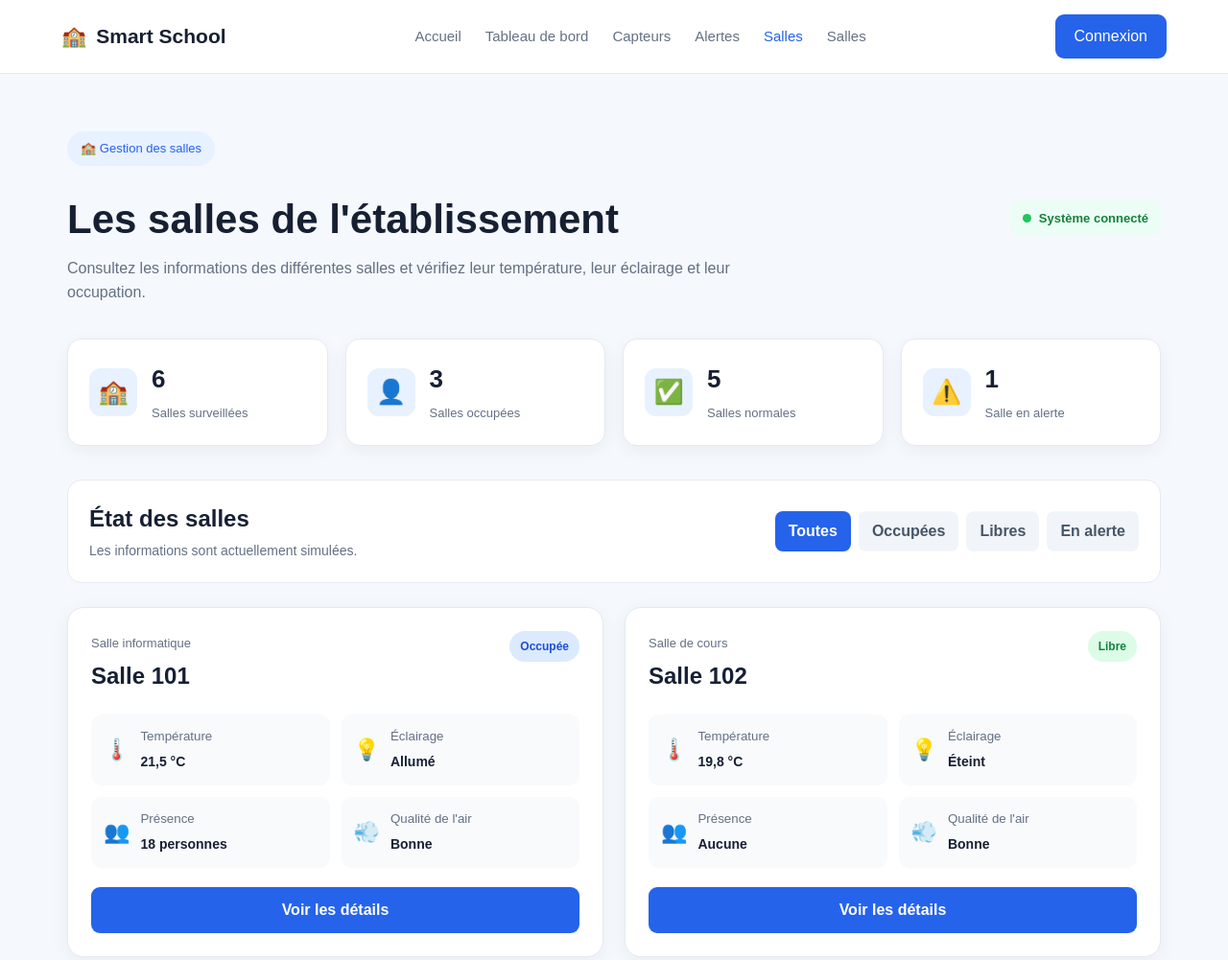
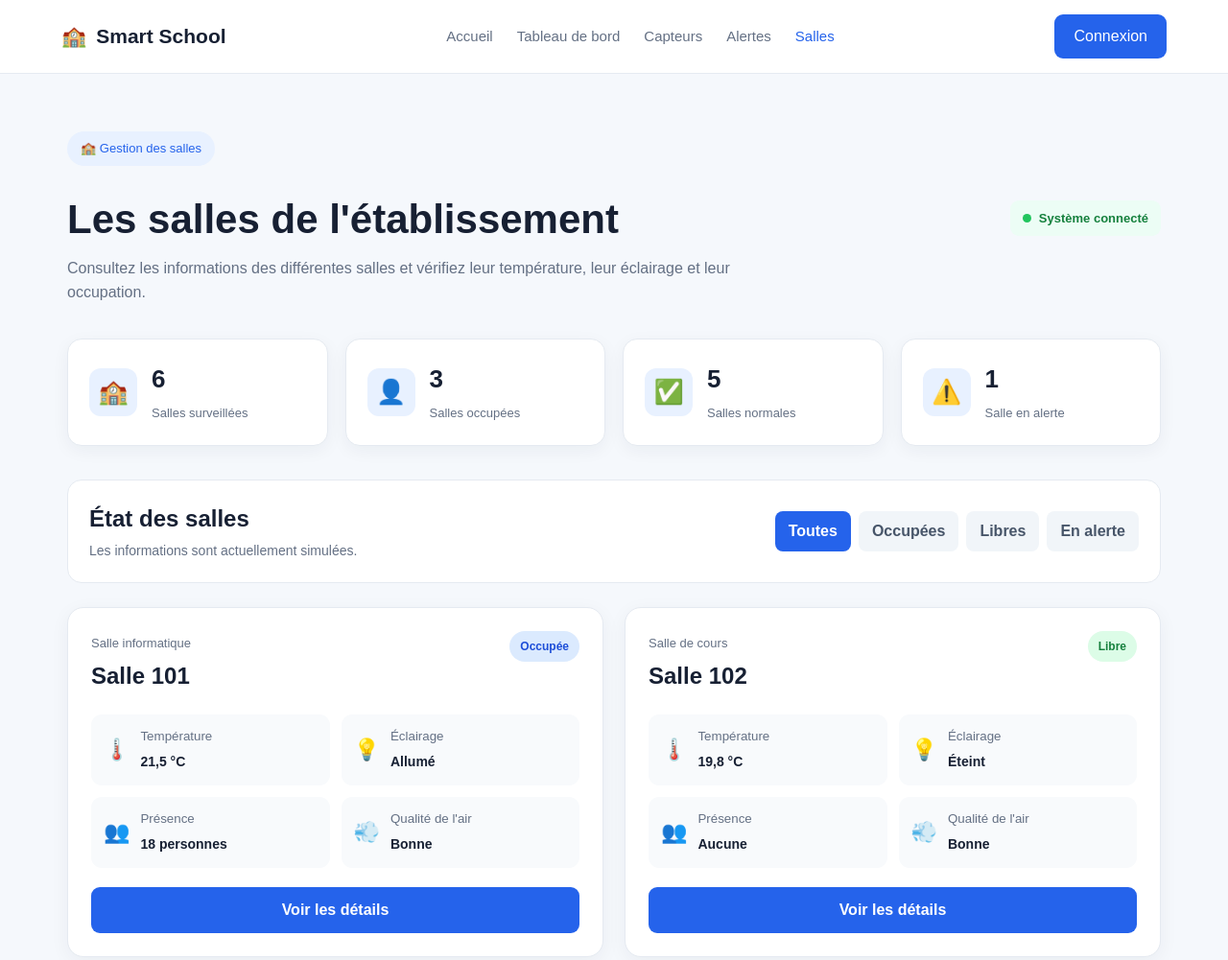
Before and after one commit to Matheodeveloppeur35/Smart-School, a plain HTML site: page salles.html in a window 1280 px wide. Shown: the top 1001 px of the page at 96% size. Drawn offline with Linux system fonts and the light colour scheme.

Commit message:
Remove duplicate 'Salles' link from navigation
Removed duplicate link to 'Salles' in navigation.

```diff
--- a/salles.html
+++ b/salles.html
@@ -25,7 +25,6 @@
             <a href="index.html#capteurs">Capteurs</a>
             <a href="index.html#alertes">Alertes</a>
             <a href="salles.html" class="active">Salles</a>
-            <a href="salles.html">Salles</a>
         </nav>
 
         <button class="login-btn">Connexion</button>
```
